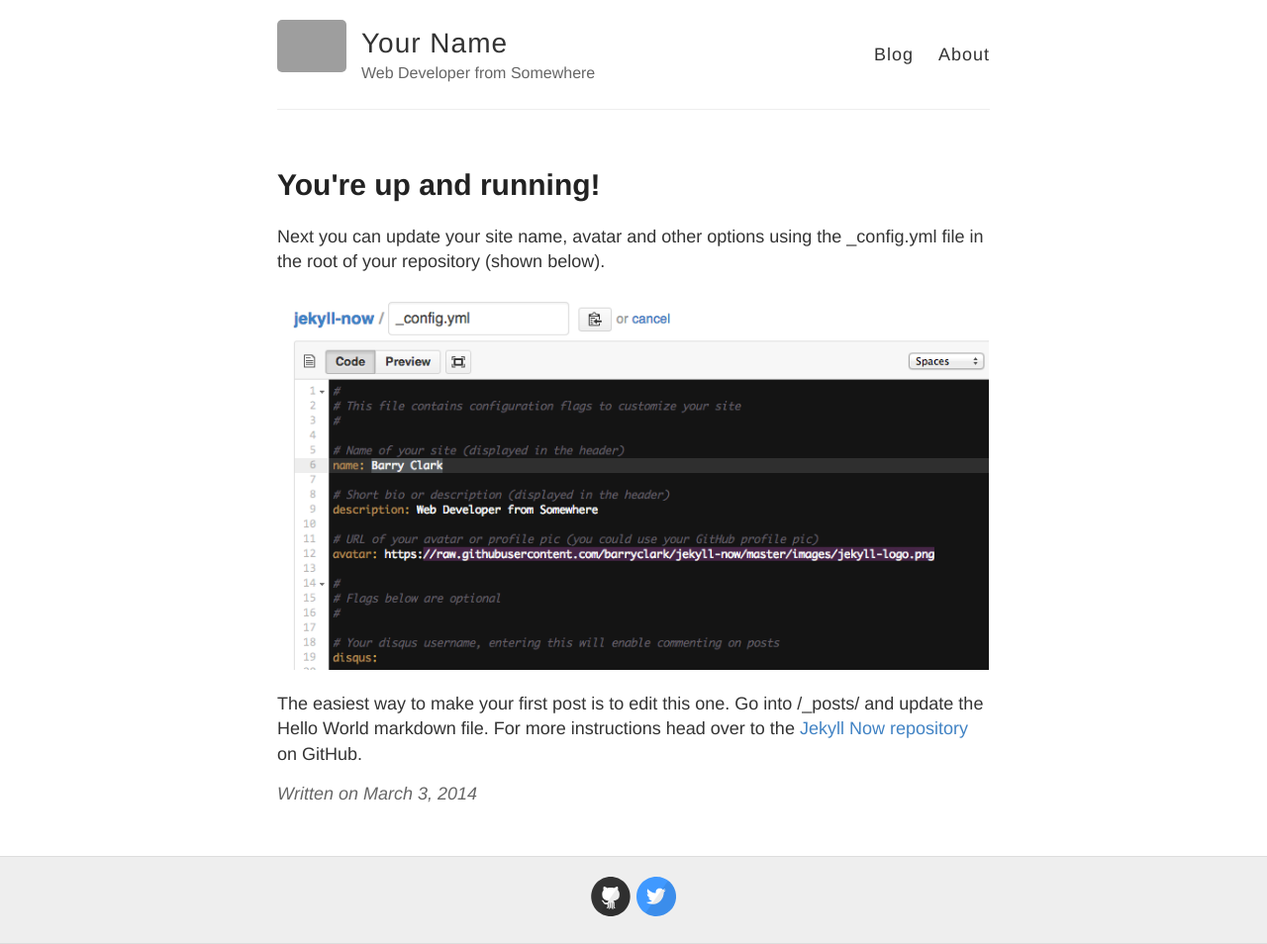
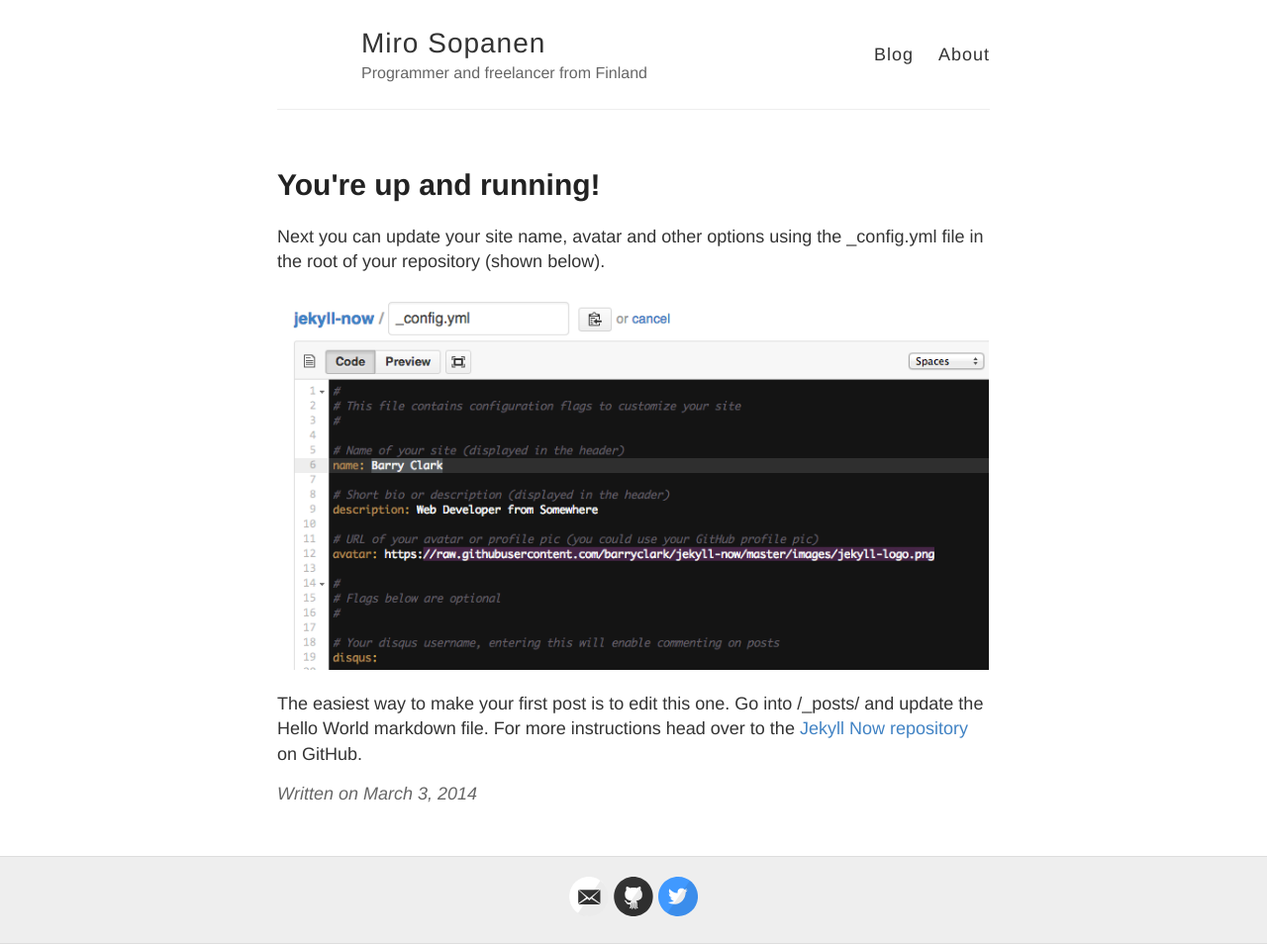
Before and after one commit to hylkio/hylkio.github.io, a Jekyll site: the page built from _posts/2014-3-3-Hello-World.md, in a window 1280 px wide. Shown: the whole page at 99% size. Built offline with Jekyll 4.4.1, drawn with Linux system fonts in a browser that asks for light colours; grey boxes are pictures that could not be loaded.

Commit message:
Update _config.yml

```diff
--- a/_config.yml
+++ b/_config.yml
@@ -3,13 +3,13 @@
 #
 
 # Name of your site (displayed in the header)
-name: Your Name
+name: Miro Sopanen
 
 # Short bio or description (displayed in the header)
-description: Web Developer from Somewhere
+description: Programmer and freelancer from Finland
 
 # URL of your avatar or profile pic (you could use your GitHub profile pic)
-avatar: https://raw.githubusercontent.com/barryclark/jekyll-now/master/images/jekyll-logo.png
+avatar:
 
 #
 # Flags below are optional
@@ -18,15 +18,15 @@
 # Includes an icon in the footer for each username you enter
 footer-links:
   dribbble:
-  email:
+  email: mirosopa@gmail.com
   facebook:
   flickr:
-  github: barryclark/jekyll-now
+  github: sopanem
   instagram:
   linkedin:
   pinterest:
   rss: # just type anything here for a working RSS icon
-  twitter: jekyllrb
+  twitter: sopanenm
   stackoverflow: # your stackoverflow profile, e.g. "users/50476/bart-kiers"
   youtube: # channel/<your_long_string> or user/<user-name>
   googleplus: # anything in your profile username that comes after plus.google.com/
```
